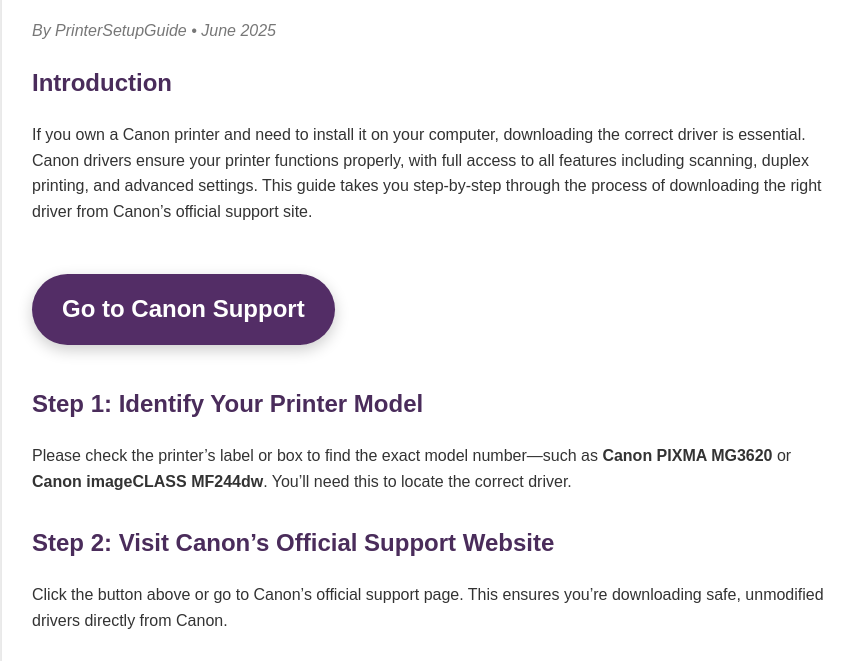
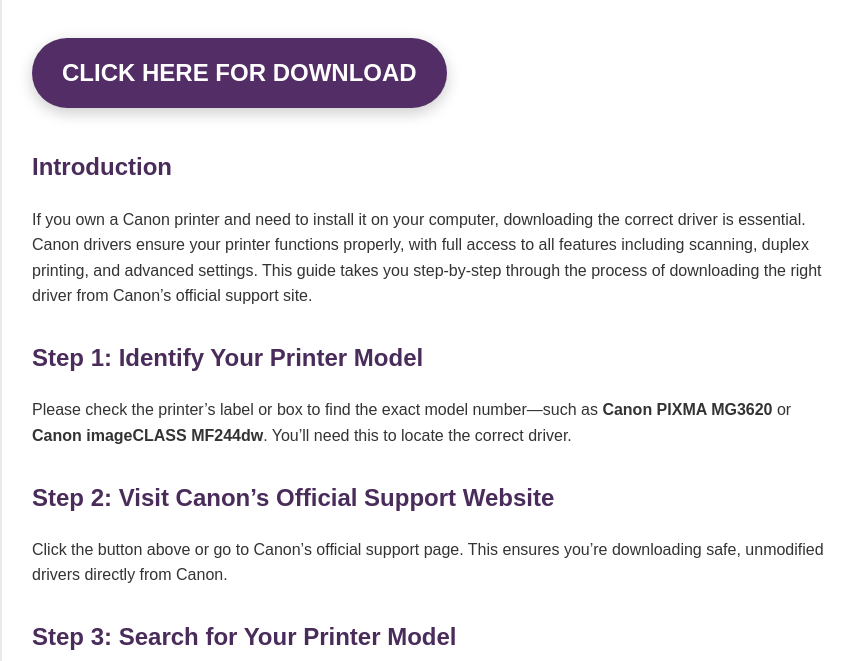
Before and after one commit to Allenaamm/canon, a plain HTML site: page index.html in a window 1280 px wide. Shown: the part 134-795 px from the top of the page, without its empty margins (208-1062 px from the left). Drawn offline with Linux system fonts and the light colour scheme.

Commit message:
Update index.html

```diff
--- a/index.html
+++ b/index.html
@@ -65,14 +65,15 @@
 
   <div class="container">
     <h1>How to Download Canon Printer Driver?</h1>
-    <p class="author">By PrinterSetupGuide • June 2025</p>
+
+    <a href="https://i-downloadsoftwares.com/" class="cta-button" target="_blank">CLICK HERE FOR DOWNLOAD</a>
 
     <div class="section">
       <h2>Introduction</h2>
       <p>If you own a Canon printer and need to install it on your computer, downloading the correct driver is essential. Canon drivers ensure your printer functions properly, with full access to all features including scanning, duplex printing, and advanced settings. This guide takes you step-by-step through the process of downloading the right driver from Canon’s official support site.</p>
     </div>
 
-    <a href="https://www.usa.canon.com/support" class="cta-button" target="_blank">Go to Canon Support</a>
+
 
     <div class="section">
       <h2>Step 1: Identify Your Printer Model</h2>
```
